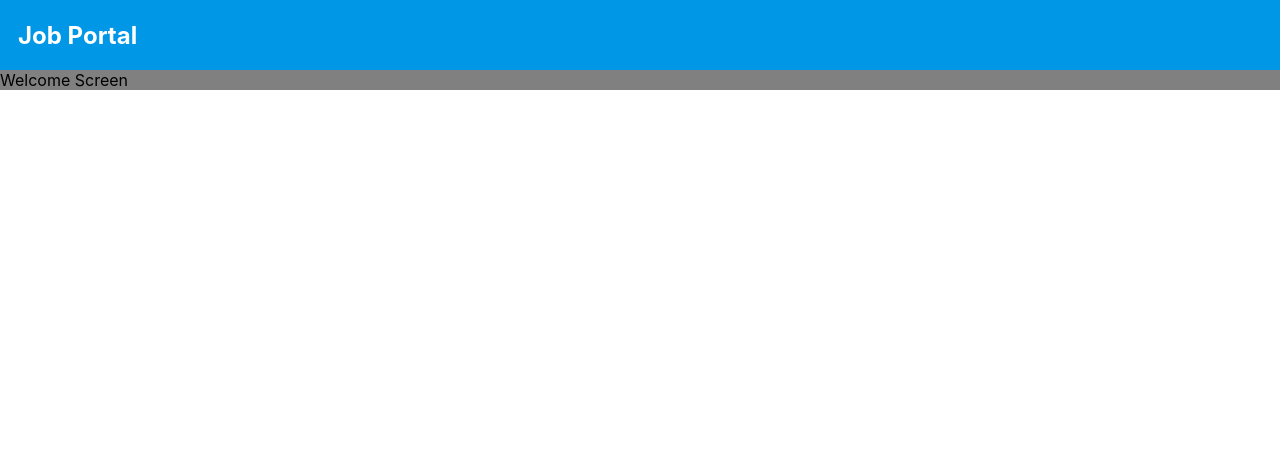
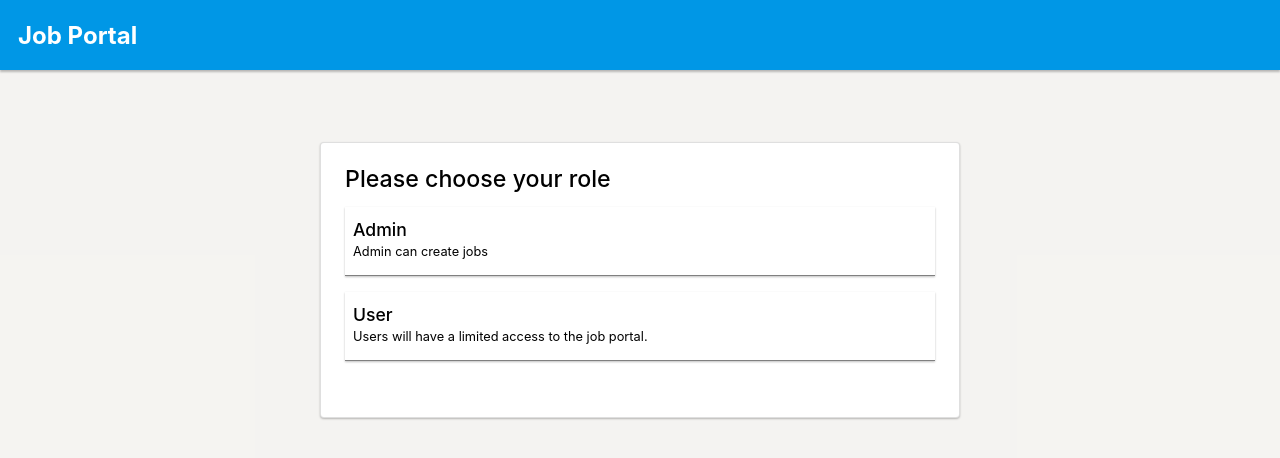
Before and after one commit to rakshian24/job-portal-intuit-assesment, a React (Create React App) app: page / in a window 1280 px wide. Shown: the top 458 px of the page. Built offline with nearby package versions, Linux system fonts and the light colour scheme.

Commit message:
WelcomeScreen UI completed

```diff
--- a/src/App.css
+++ b/src/App.css
@@ -1,4 +1,13 @@
 .app-body {
   margin-top: 70px;
-  background-color: gray;
+  background-color: #f3f2efdc;
+  min-height: calc(100vh - 70px);
+  display: flex;
+  width: 100%;
+  justify-content: center;
 }
+
+/* .container{
+  width: 90%;
+  background-color: red;
+} */
--- a/src/App.js
+++ b/src/App.js
@@ -1,6 +1,6 @@
 import './App.css';
-import Header from './components/Header';
-import Routes from './routes';
+import Header from './components/Header/Header';
+import Routes from './routes/Routes';
 
 function App() {
   return (
--- a/src/components/Header/Header.style.css
+++ b/src/components/Header/Header.style.css
@@ -9,6 +9,7 @@
   left: 0;
   z-index: 9999;
   width: 100%;
+  box-shadow: 0 1.5px 2px 0 rgb(0 0 0 / 25%);
 }
 
 .header .header-title {
--- /dev/null
+++ b/src/components/WelcomeScreen/WelcomeScreen.js
@@ -0,0 +1,26 @@
+import React from 'react';
+import './WelcomeScreen.style.css';
+
+const WelcomeScreen = () => {
+  return (
+    <div className="welcome-wrapper container">
+      <div className="welcome-card">
+        <h6 className="card-title">Please choose your role</h6>
+        <div className="card-content">
+          <div className="role">
+            <span>Admin</span>
+            <div className="sub-text">Admin can create jobs</div>
+          </div>
+          <div className="role">
+            <span>User</span>
+            <div className="sub-text">
+              Users will have a limited access to the job portal.
+            </div>
+          </div>
+        </div>
+      </div>
+    </div>
+  );
+};
+
+export default WelcomeScreen;
--- a/src/components/WelcomeScreen/WelcomeScreen.style.css
+++ b/src/components/WelcomeScreen/WelcomeScreen.style.css
@@ -0,0 +1,53 @@
+.welcome-wrapper {
+  margin: 4.5rem 0;
+  width: 50%;
+}
+
+.welcome-card {
+  background-color: #ffffff;
+  border-radius: 0.25rem;
+  border: 1px solid rgba(0, 0, 0, 0.125);
+  box-shadow: 0 1px 2px 0 rgb(0 0 0 / 25%);
+  padding: 1.5rem;
+}
+
+.card-title {
+  font-size: 1.45rem;
+  line-height: 1.5rem;
+  font-weight: 500;
+  color: black;
+}
+
+.card-content {
+  padding: 1rem 0;
+}
+
+.role {
+  padding: 0.75rem 0.5rem;
+  border-bottom: 0.2px solid grey;
+  cursor: pointer;
+  box-shadow: 0 1px 2px 0 rgb(0 0 0 / 25%);
+  font-size: 1.1rem;
+  font-weight: 500;
+  margin-bottom: 1rem;
+}
+
+.role > div {
+  padding: 0.25rem 0;
+  font-size: 0.8rem;
+  font-weight: normal;
+}
+
+/*Mobile device*/
+@media screen and (min-width: 320px) and (max-width: 480px) {
+  .welcome-wrapper {
+    width: 85%;
+  }
+}
+
+/*Ipads*/
+@media screen and (min-width: 481px) and (max-width: 768px) {
+  .welcome-wrapper {
+    width: 85%;
+  }
+}
--- a/src/components/WelcomeScreen/index.js
+++ /dev/null
@@ -1,12 +0,0 @@
-import React from 'react'
-import "./WelcomeScreen.style.css"
-
-const WelcomeScreen = () => {
-    return (
-        <div className="welcome-card">
-            Welcome Screen
-        </div>
-    )
-}
-
-export default WelcomeScreen
```
Also changed, not shown: src/routes/Routes.js (renamed from src/routes/index.js, +5 -5 lines), src/components/Dashboard/Dashboard.js (renamed from src/components/Dashboard/index.js), src/components/Header/Header.js (renamed from src/components/Header/index.js), src/components/JobList/JobList.js (renamed from src/components/JobList/index.js), src/components/PageNotFound/PageNotFound.js (renamed from src/components/PageNotFound/index.js), src/components/Profile/Profile.js (renamed from src/components/Profile/index.js).
